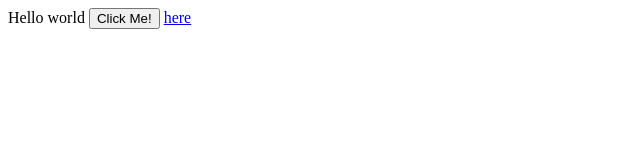
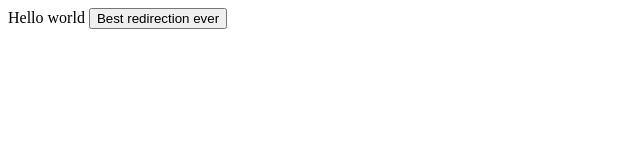
Before and after one commit to arthurpham1807/TheBestSiteEver, a plain HTML site: page index.html in a window 1280 px wide. Shown: the whole page, without its empty margins (0-640 px from the left). Drawn offline with Linux system fonts and the light colour scheme.

Commit message:
Update index.html

```diff
--- a/index.html
+++ b/index.html
@@ -2,7 +2,8 @@
 <header><title>The Best site ever</title></header>
 <body>
 Hello world
-<button type="button">Click Me!</button>
-<a href="https://en.wikipedia.org/wiki/Asterix_%26_Obelix:_Mission_Cleopatra">here</a>
+<a href="https://en.wikipedia.org/wiki/Asterix_%26_Obelix:_Mission_Cleopatra">
+<button>Best redirection ever</button>
+</a>
 </body>
 </html>
```
